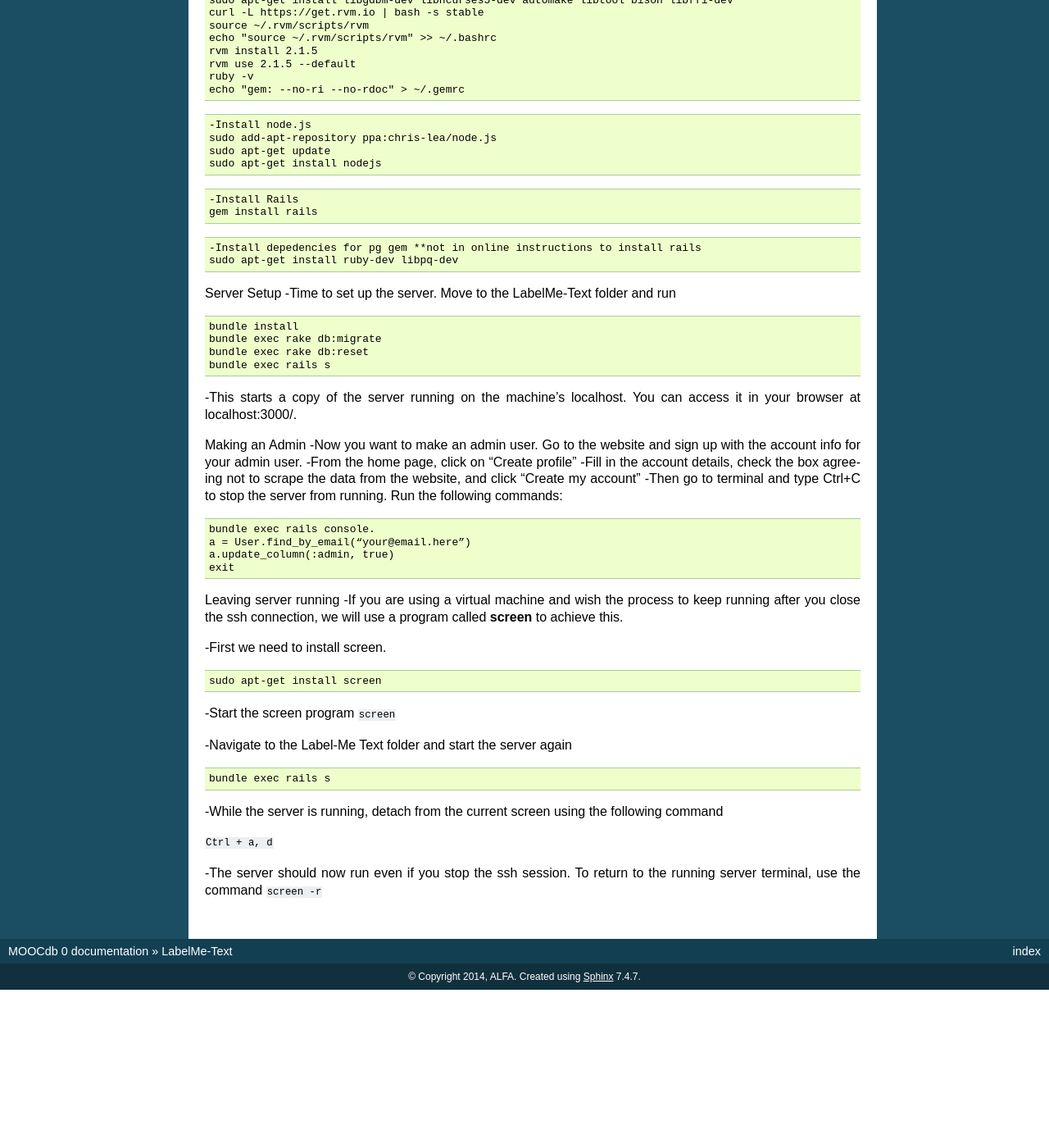
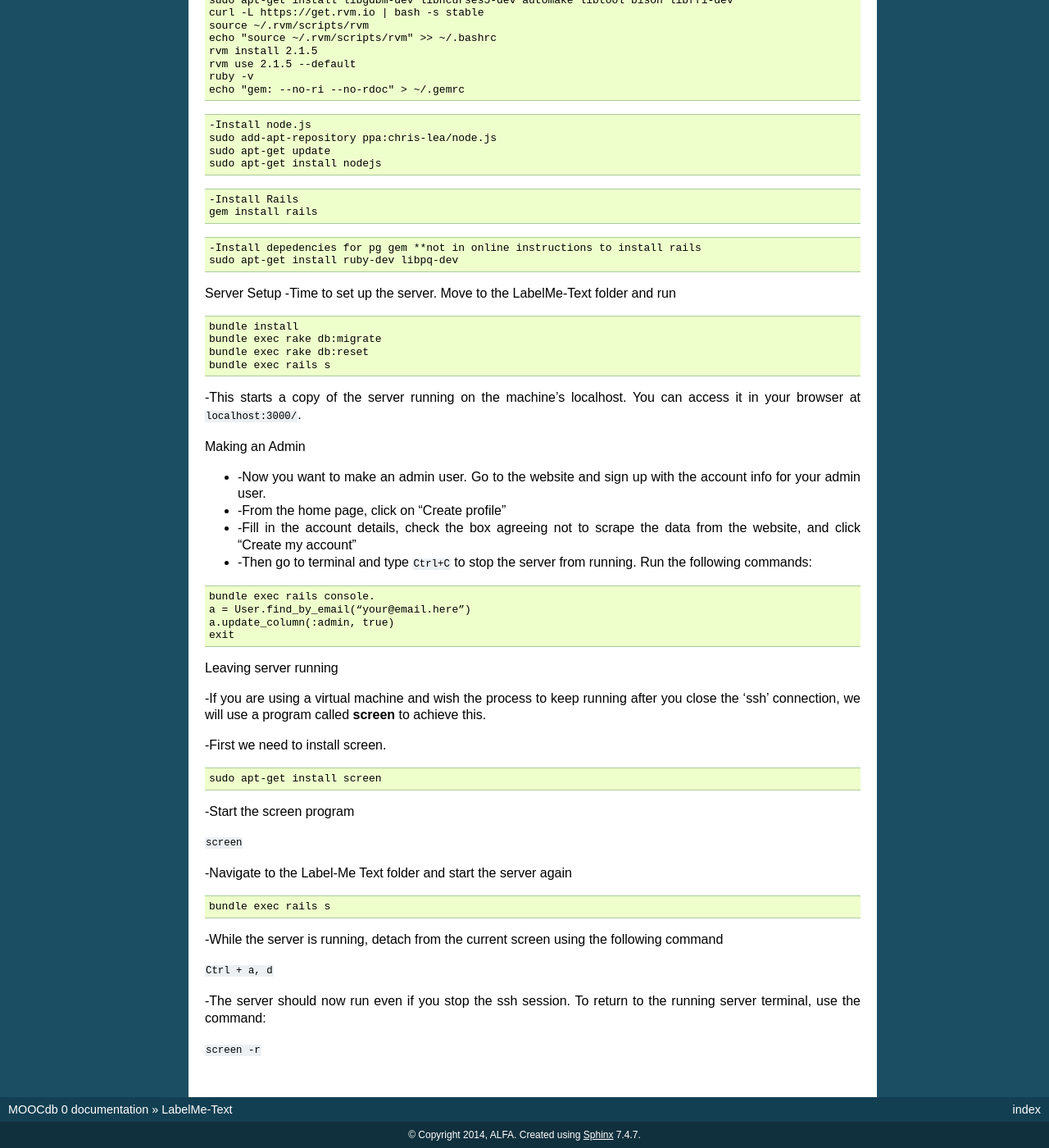
Before and after one commit to MOOCdb/MOOCdbDocs, a Sphinx documentation site: the page built from docs/LabelMe-Text.rst, in a window 1280 px wide and 1400 px high, scrolled down 316 px. Shown: the whole window at 82% size. Built offline with Sphinx 7.4.7, drawn with Linux system fonts in a browser that asks for light colours; before the commit the page ends 1523 px from its top, so only the background shows below that.

```diff
--- a/docs/LabelMe-Text.rst
+++ b/docs/LabelMe-Text.rst
@@ -57,13 +57,14 @@ Server Setup
    bundle exec rake db:reset
    bundle exec rails s
 
--This starts a copy of the server running on the machine’s localhost.  You can access it in your browser at localhost:3000/.
+-This starts a copy of the server running on the machine’s localhost.  You can access it in your browser at ``localhost:3000/``.
 
 Making an Admin
--Now you want to make an admin user.  Go to the website and sign up with the account info for your admin user.
--From the home page, click on “Create profile”
--Fill in the account details, check the box agreeing not to scrape the data from the website, and click “Create my account”
--Then go to terminal and type Ctrl+C to stop the server from running. Run the following commands:
+
+* -Now you want to make an admin user. Go to the website and sign up with the account info for your admin user.
+* -From the home page, click on “Create profile”
+* -Fill in the account details, check the box agreeing not to scrape the data from the website, and click “Create my account”
+* -Then go to terminal and type ``Ctrl+C`` to stop the server from running. Run the following commands:
 
 .. code-block:: phyton
 
@@ -73,7 +74,8 @@ Making an Admin
    exit
 
 Leaving server running
--If you are using a virtual machine and wish the process to keep running after you close the ssh connection, we will use a program called **screen** to achieve this.
+
+-If you are using a virtual machine and wish the process to keep running after you close the 'ssh' connection, we will use a program called **screen** to achieve this.
 
 -First we need to install screen.
 
@@ -82,6 +84,7 @@ Leaving server running
    sudo apt-get install screen
 
 -Start the screen program
+
 ``screen``
 
 -Navigate to the Label-Me Text folder and start the server again
@@ -94,5 +97,6 @@ Leaving server running
 
 ``Ctrl + a, d``
 
--The server should now run even if you stop the ssh session.  To return to the running server terminal, use the command
+-The server should now run even if you stop the ssh session.  To return to the running server terminal, use the command:
+
 ``screen -r``
```
